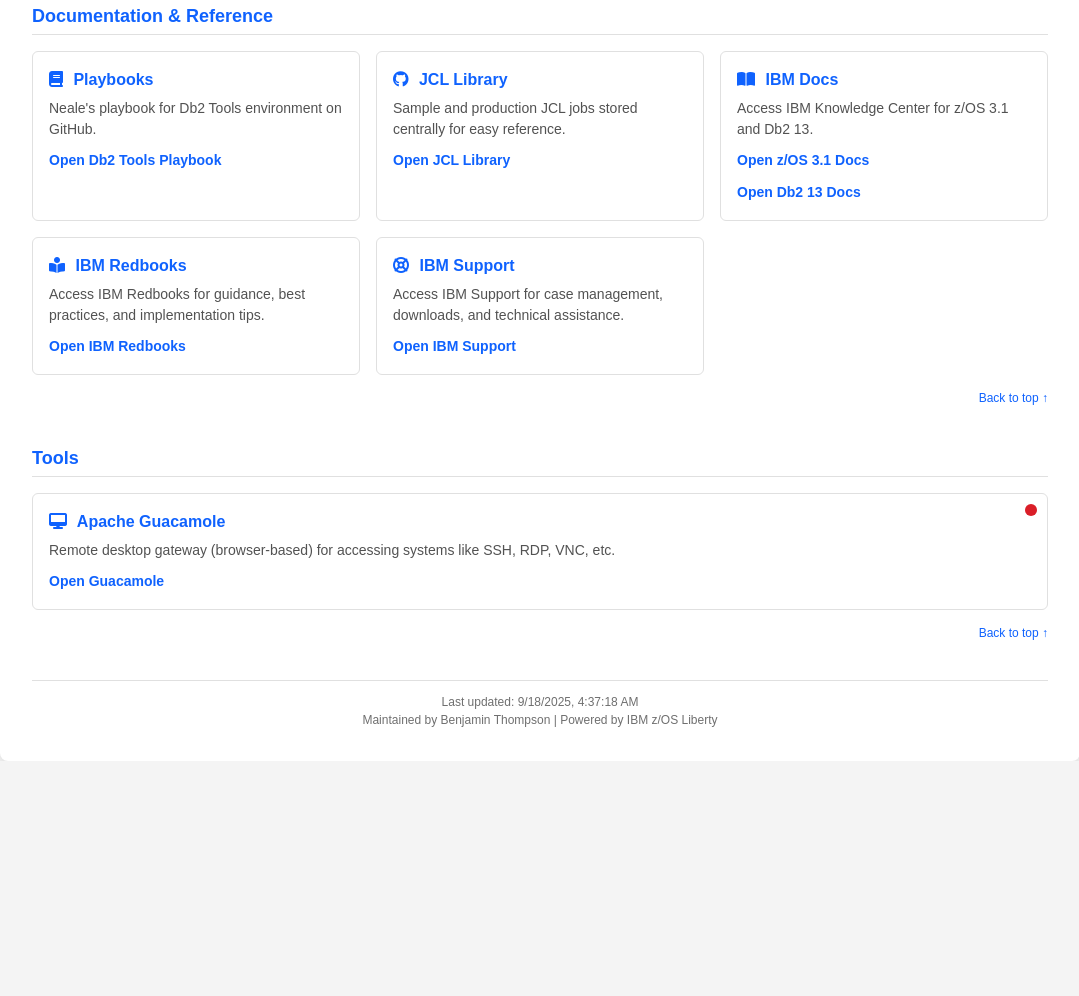
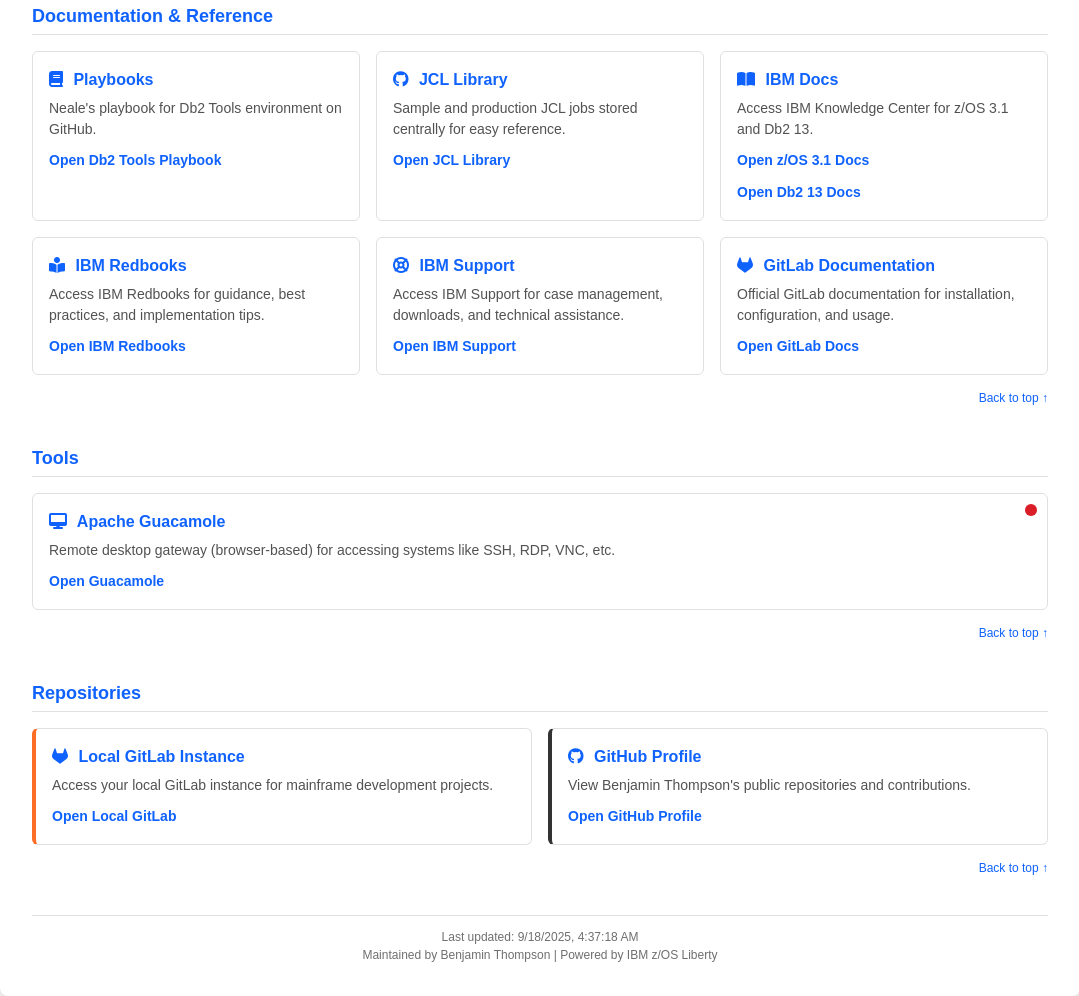
Before and after one commit to benjaminthompson1/zPDT-Portal, a plain HTML site: page index.html in a window 1280 px wide. Shown: the part 505-1501 px from the top of the page, without its empty margins (100-1179 px from the left). Before the commit the page ends 1266 px from the top, so only its background shows below. Drawn offline with Linux system fonts and the light colour scheme; no server answers.

Commit message:
Add files via upload

```diff
--- a/index.html
+++ b/index.html
@@ -51,6 +51,10 @@
     .status.up{background:#24a148}
     .status.down{background:#da1e28}
     footer{margin-top:28px;border-top:1px solid #e0e0e0;padding-top:12px;font-size:12px;color:#6f6f6f;text-align:center}
+
+    /* GitLab styling */
+    .gitlab-card { border-left: 4px solid #fc6d26; }
+    .github-card { border-left: 4px solid #333; }
   </style>
 </head>
 <body>
@@ -63,6 +67,7 @@
       <a href="#system">System Management</a>
       <a href="#docs">Documentation & Reference</a>
       <a href="#tools">Tools</a>
+      <a href="#repos">Repositories</a>
     </nav>
   </div>
 
@@ -78,6 +83,7 @@
       <a class="btn btn--primary" href="#system">Go to System Management</a>
       <a class="btn btn--muted" href="#docs">Go to Documentation</a>
       <a class="btn btn--muted" href="#tools">Go to Tools</a>
+      <a class="btn btn--muted" href="#repos">Go to Repositories</a>
     </div>
 
     <!-- SYSTEM MANAGEMENT -->
@@ -136,6 +142,11 @@
           <p>Access IBM Support for case management, downloads, and technical assistance.</p>
           <a href="https://www.ibm.com/mysupport/s/?language=en_US" target="_blank" rel="noopener noreferrer">Open IBM Support</a>
         </div>
+        <div class="card">
+          <h4><i class="fab fa-gitlab"></i> GitLab Documentation</h4>
+          <p>Official GitLab documentation for installation, configuration, and usage.</p>
+          <a href="https://docs.gitlab.com/" target="_blank" rel="noopener noreferrer">Open GitLab Docs</a>
+        </div>
       </div>
       <div class="back-top"><a href="#">Back to top ↑</a></div>
     </section>
@@ -149,6 +160,24 @@
           <h4><i class="fas fa-desktop"></i> Apache Guacamole</h4>
           <p>Remote desktop gateway (browser-based) for accessing systems like SSH, RDP, VNC, etc.</p>
           <a href="https://guac.mainframehome.net/#/" target="_blank" rel="noopener noreferrer">Open Guacamole</a>
+        </div>
+      </div>
+      <div class="back-top"><a href="#">Back to top ↑</a></div>
+    </section>
+
+    <!-- REPOSITORIES -->
+    <section id="repos">
+      <h3>Repositories</h3>
+      <div class="grid">
+        <div class="card gitlab-card">
+          <h4><i class="fab fa-gitlab"></i> Local GitLab Instance</h4>
+          <p>Access your local GitLab instance for mainframe development projects.</p>
+          <a href="http://192.168.1.165.nip.io/" target="_blank" rel="noopener noreferrer">Open Local GitLab</a>
+        </div>
+        <div class="card github-card">
+          <h4><i class="fab fa-github"></i> GitHub Profile</h4>
+          <p>View Benjamin Thompson's public repositories and contributions.</p>
+          <a href="https://github.com/benjaminthompson1" target="_blank" rel="noopener noreferrer">Open GitHub Profile</a>
         </div>
       </div>
       <div class="back-top"><a href="#">Back to top ↑</a></div>
```
